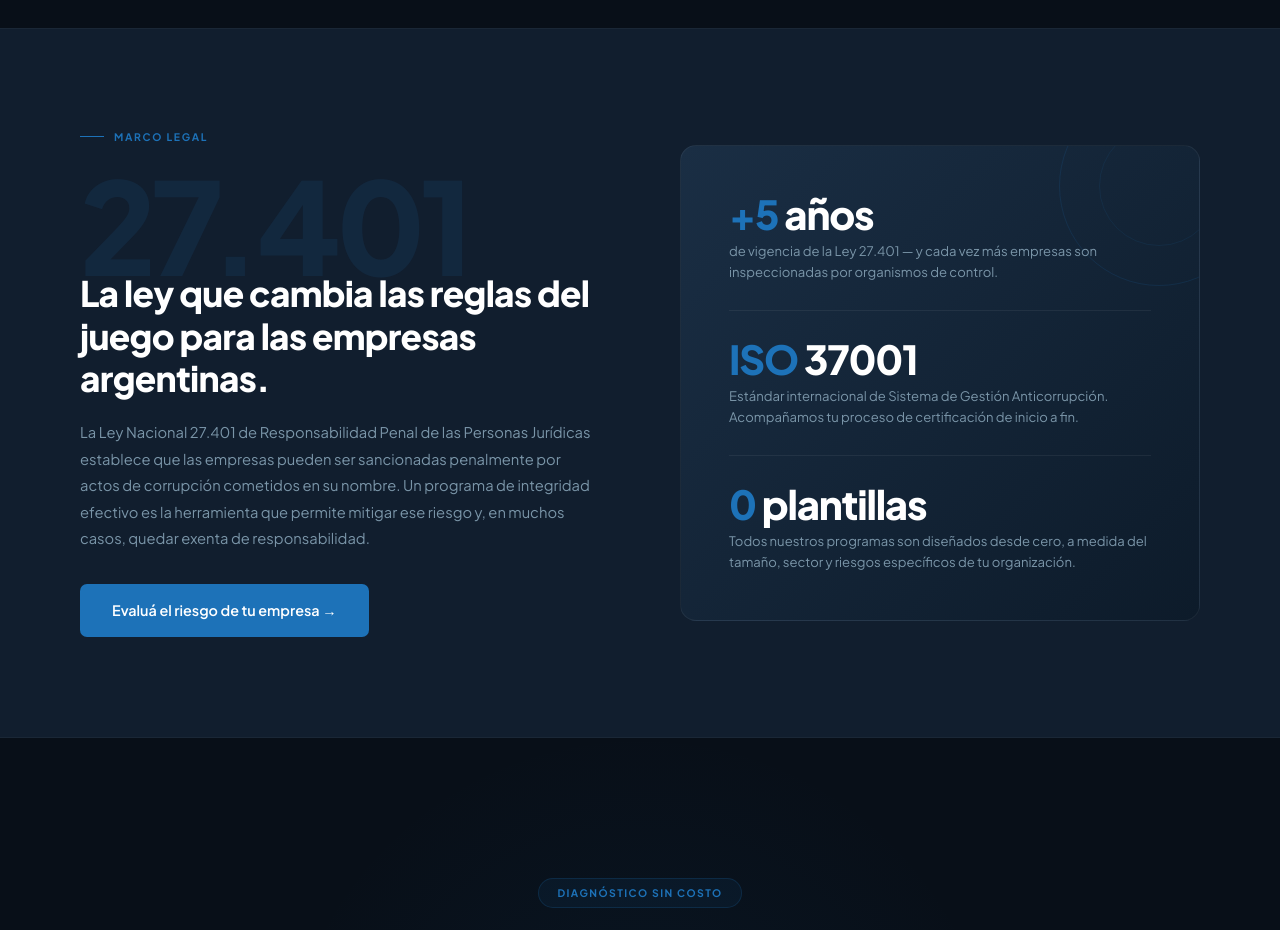
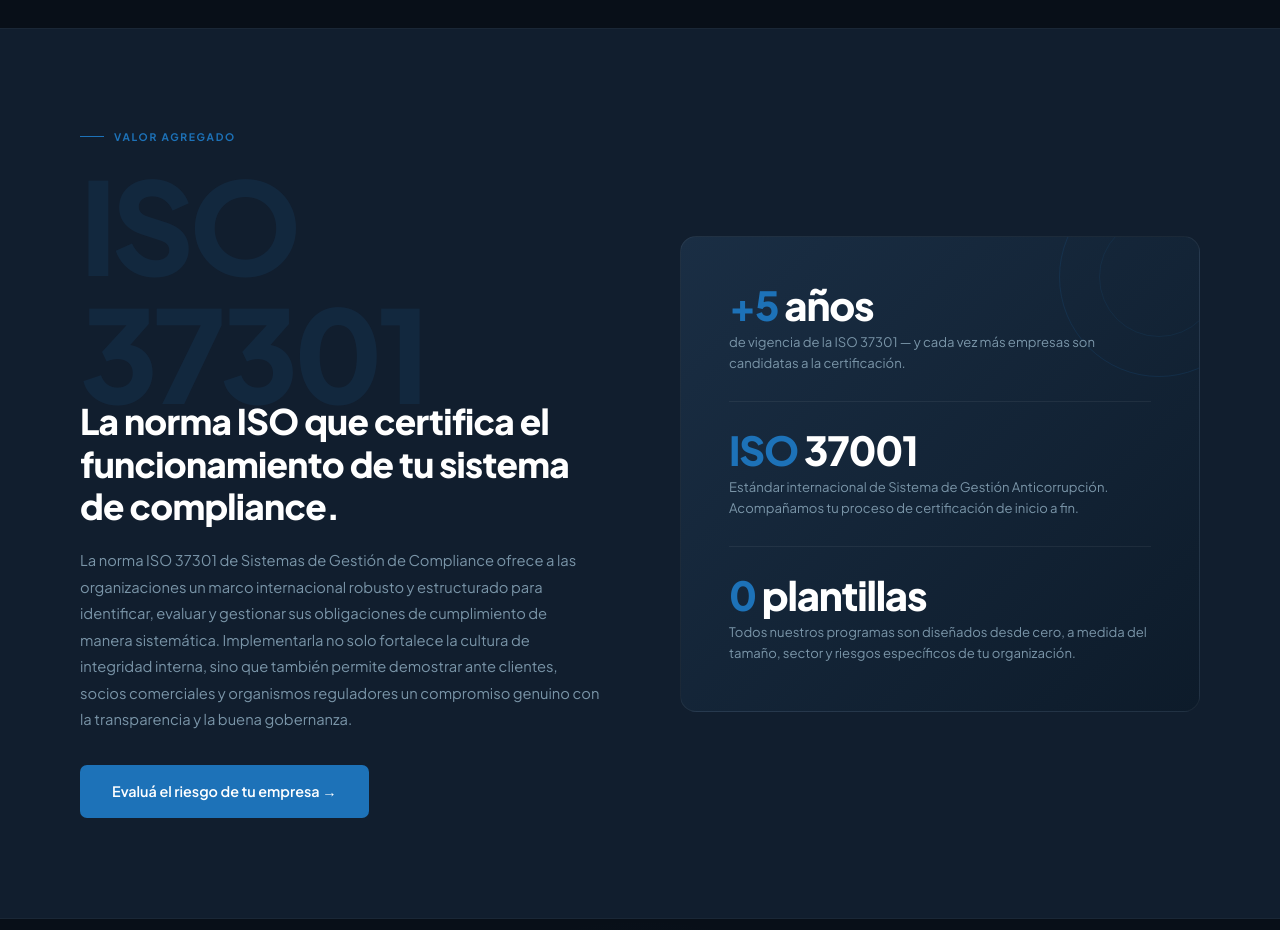
Before and after one commit to lalipognante/onesta-v2, a Next.js app in the folder onesta-v2/: page / in a window 1280 px wide. Shown: the part 5940-6870 px from the top of the page. Built offline with nearby package versions, Linux system fonts and the light colour scheme.

Commit message:
Update Law.tsx

```diff
--- a/onesta-v2/app/components/Law.tsx
+++ b/onesta-v2/app/components/Law.tsx
@@ -13,13 +13,13 @@ export default function Law() {
         <div style={{ display: 'grid', gridTemplateColumns: isMobile ? '1fr' : '1fr 1fr', gap: isMobile ? 48 : 80, alignItems: 'center' }}>
 
           <div ref={leftRef} className={`reveal${leftVisible ? ' visible' : ''}`}>
-            <div className="section-label">Marco legal</div>
-            <div className="law-big-num" style={{ overflow: 'hidden', fontSize: isMobile ? '4.5rem' : '8rem' }}>27.401</div>
+            <div className="section-label">Valor agregado</div>
+            <div className="law-big-num" style={{ overflow: 'hidden', fontSize: isMobile ? '4.5rem' : '8rem' }}>ISO 37301</div>
             <h2 style={{ fontSize: 'clamp(1.5rem, 3vw, 2.2rem)', fontWeight: 800, letterSpacing: '-0.02em', lineHeight: 1.2, marginBottom: 20 }}>
-              La ley que cambia las reglas del juego para las empresas argentinas.
+              La norma ISO que certifica el funcionamiento de tu sistema de compliance.
             </h2>
             <p style={{ color: '#7A95A8', fontSize: '0.92rem', lineHeight: 1.8, marginBottom: 32 }}>
-              La Ley Nacional 27.401 de Responsabilidad Penal de las Personas Jurídicas establece que las empresas pueden ser sancionadas penalmente por actos de corrupción cometidos en su nombre. Un programa de integridad efectivo es la herramienta que permite mitigar ese riesgo y, en muchos casos, quedar exenta de responsabilidad.
+              La norma ISO 37301 de Sistemas de Gestión de Compliance ofrece a las organizaciones un marco internacional robusto y estructurado para identificar, evaluar y gestionar sus obligaciones de cumplimiento de manera sistemática. Implementarla no solo fortalece la cultura de integridad interna, sino que también permite demostrar ante clientes, socios comerciales y organismos reguladores un compromiso genuino con la transparencia y la buena gobernanza.
             </p>
             <a href="#cta" style={{ display: 'inline-flex', alignItems: 'center', gap: 8, padding: '1rem 2rem', background: '#1D72B8', color: '#FFFFFF', borderRadius: 7, fontSize: '0.9rem', fontWeight: 600, textDecoration: 'none', transition: 'all 0.2s', width: isMobile ? '100%' : 'auto', justifyContent: isMobile ? 'center' : 'flex-start' }}
               onMouseEnter={e => { e.currentTarget.style.background = '#1560A0'; e.currentTarget.style.transform = 'translateY(-2px)'; e.currentTarget.style.boxShadow = '0 10px 30px rgba(29,114,184,0.45)' }}
@@ -33,7 +33,7 @@ export default function Law() {
             <div style={{ position: 'absolute', top: -60, right: -60, width: 200, height: 200, border: '1px solid rgba(29,114,184,0.15)', borderRadius: '50%', pointerEvents: 'none' }} />
             <div style={{ position: 'absolute', top: -20, right: -20, width: 120, height: 120, border: '1px solid rgba(29,114,184,0.1)', borderRadius: '50%', pointerEvents: 'none' }} />
             {[
-              { num: '+5', suffix: ' años', label: 'de vigencia de la Ley 27.401 — y cada vez más empresas son inspeccionadas por organismos de control.' },
+              { num: '+5', suffix: ' años', label: 'de vigencia de la ISO 37301 — y cada vez más empresas son candidatas a la certificación.' },
               { num: 'ISO', suffix: ' 37001', label: 'Estándar internacional de Sistema de Gestión Anticorrupción. Acompañamos tu proceso de certificación de inicio a fin.' },
               { num: '0', suffix: ' plantillas', label: 'Todos nuestros programas son diseñados desde cero, a medida del tamaño, sector y riesgos específicos de tu organización.' },
             ].map((stat, i, arr) => (
```
